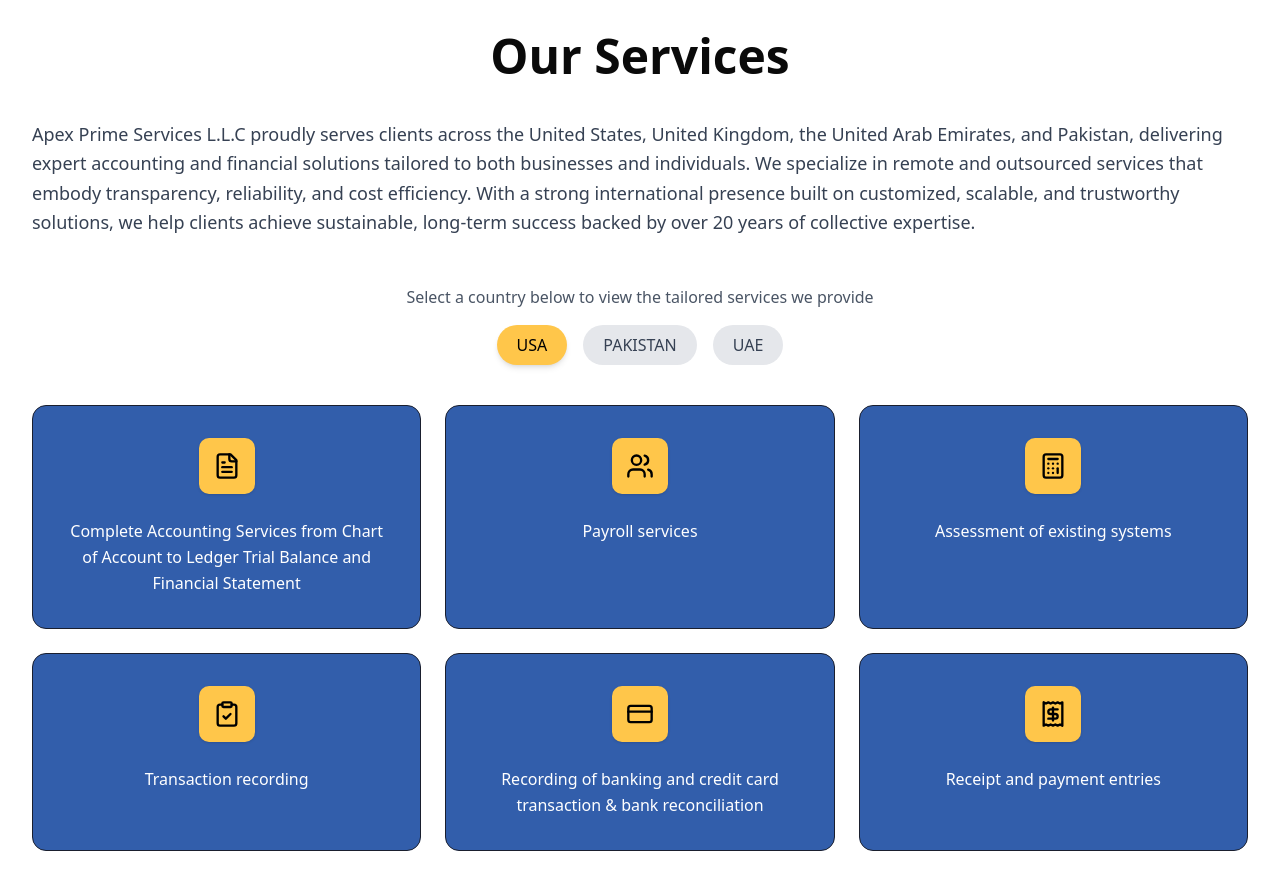
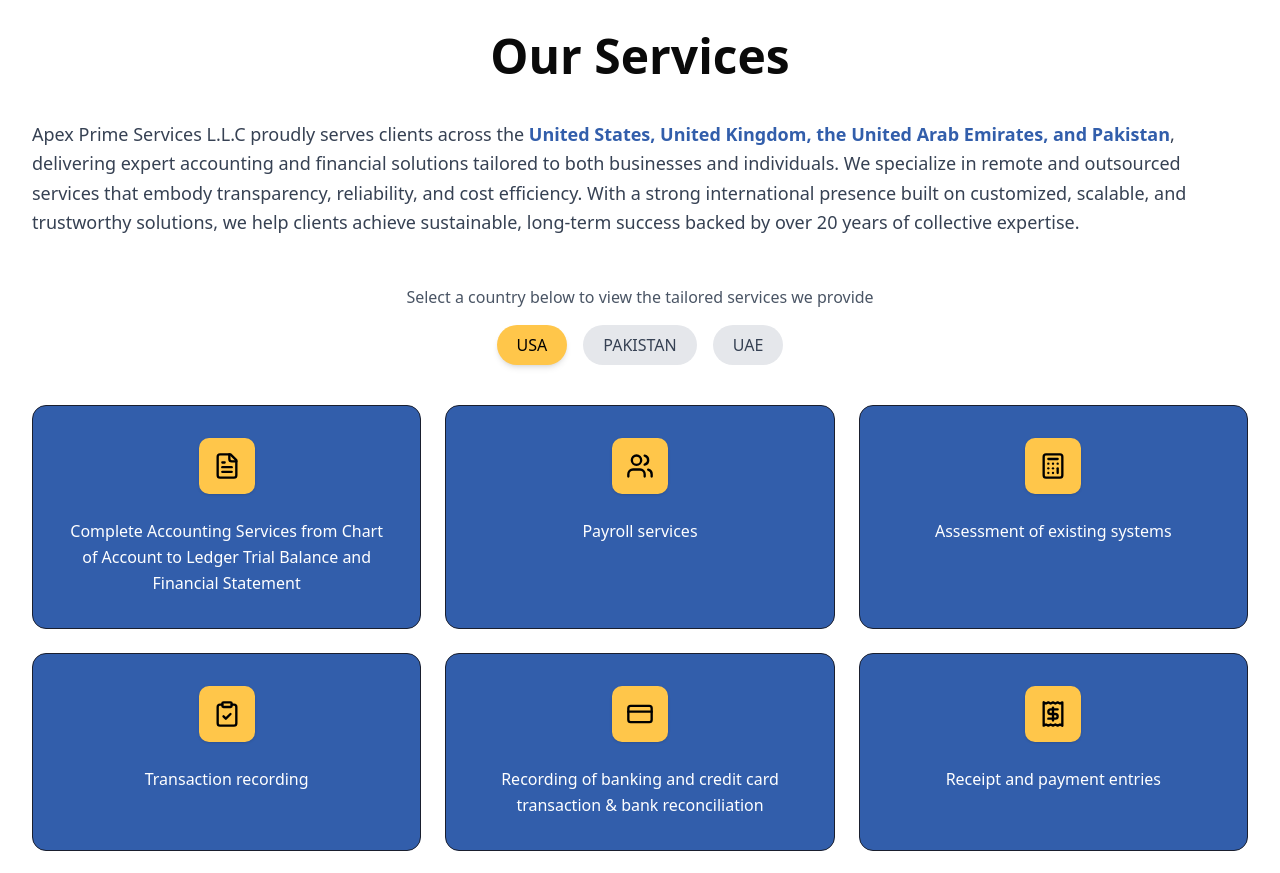
Before and after one commit to OttomanUK/Apex-Prime-React, a React (Vite) app: page / in a window 1280 px wide. Shown: the part 2020-2893 px from the top of the page. Built offline with nearby package versions, Linux system fonts and the light colour scheme.

Commit message:
Another small change

```diff
--- a/src/components/servicesSection.jsx
+++ b/src/components/servicesSection.jsx
@@ -128,9 +128,9 @@ export function ServicesSection() {
         {/* Intro Paragraph */}
         <div className="max-w-7xl mx-auto mb-12 text-gray-700 text-lg leading-relaxed">
           <p className="mb-4">
-            Apex Prime Services L.L.C proudly serves clients across the United
+            Apex Prime Services L.L.C proudly serves clients across the <span className="text-[#325EAB] font-bold"> United
             States, United Kingdom, the United Arab Emirates, and
-            Pakistan, delivering expert accounting and financial solutions
+            Pakistan</span>, delivering expert accounting and financial solutions
             tailored to both businesses and individuals. We specialize in remote
             and outsourced services that embody transparency, reliability, and
             cost efficiency. With a strong international presence built on
```
